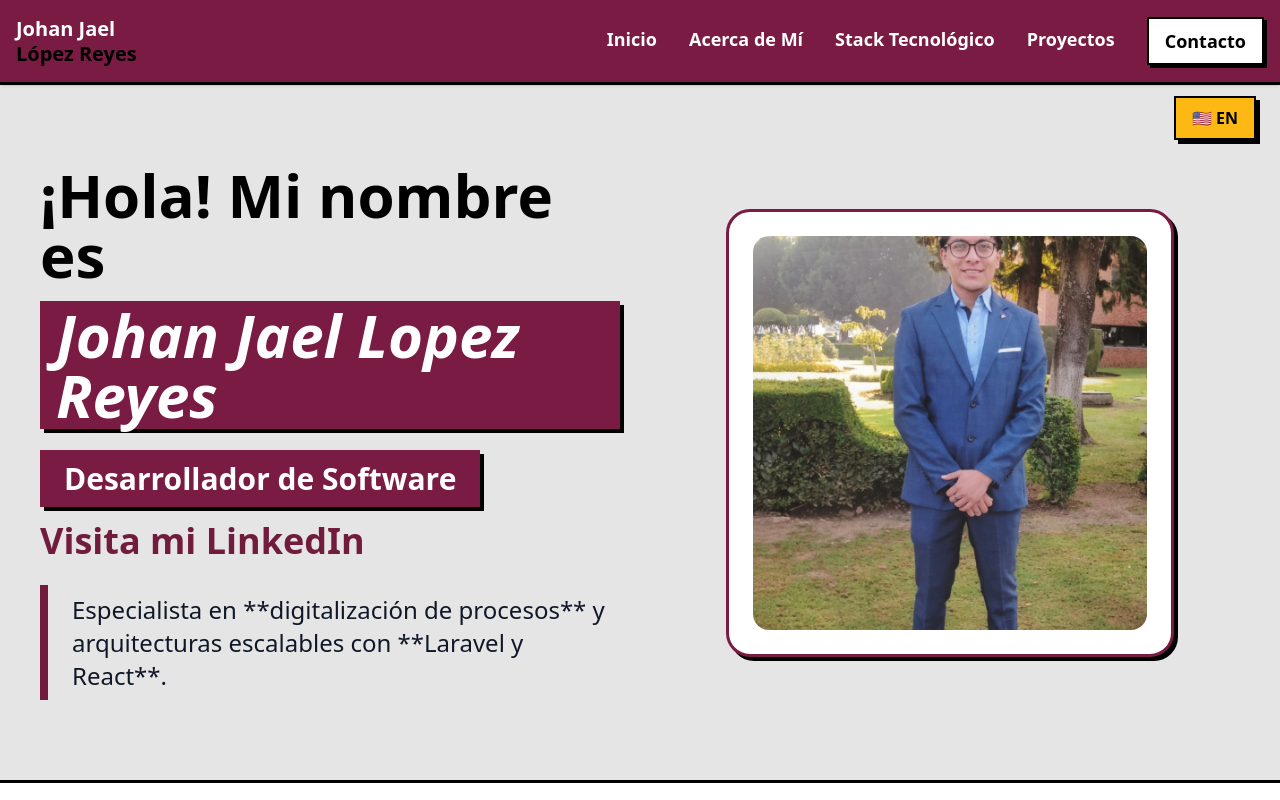
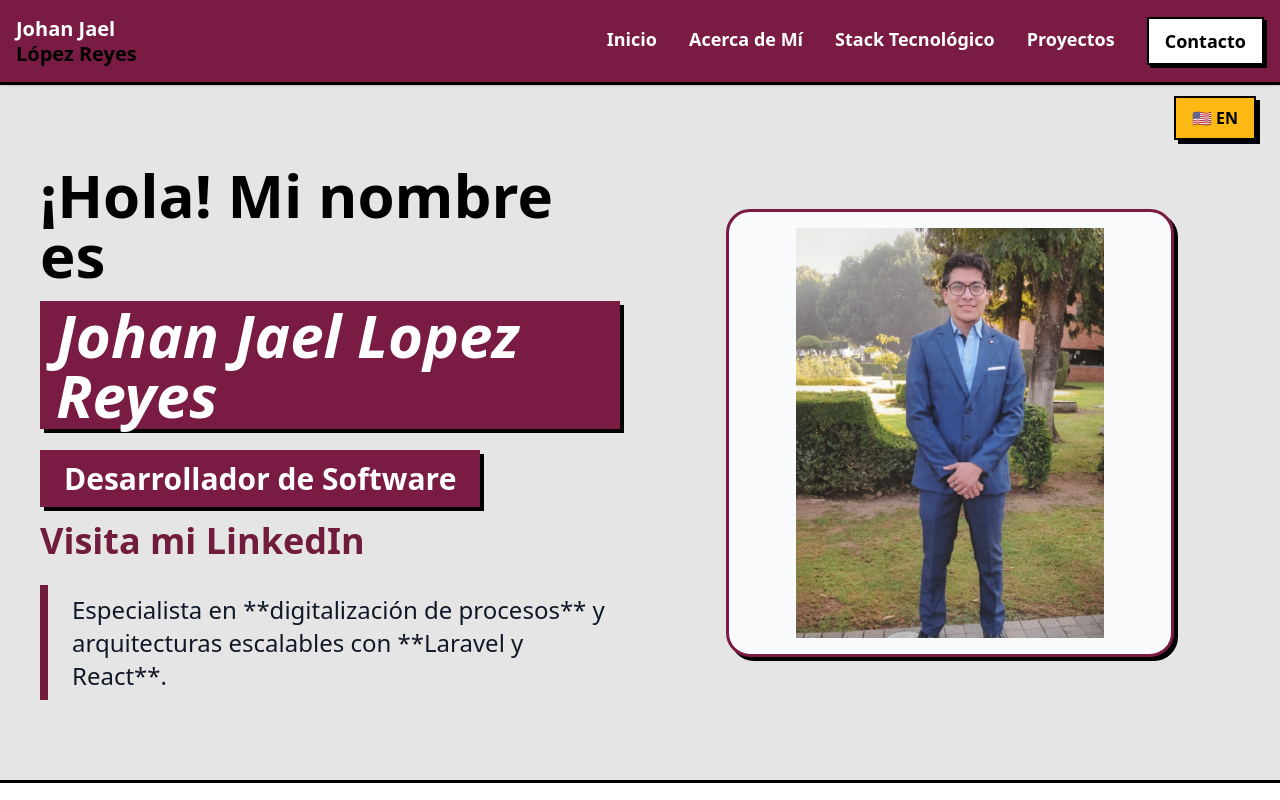
Before and after one commit to johanUtm04/portfolio_web, a React (Vite) app in the folder portfolio-johan/: page / in a window 1280 px wide. Shown: the top 800 px of the page. Built offline with nearby package versions, Linux system fonts and the light colour scheme.

Commit message:
fix: adjust padding and background color in Home component for better aesthetics

```diff
--- a/portfolio-johan/src/components/Home.jsx
+++ b/portfolio-johan/src/components/Home.jsx
@@ -28,10 +28,10 @@ const Home = ({ t }) => {
         </p>
       </div>
 
-      <div className="flex-1 flex justify-center">
-        <div className="border-3 border-brand-accent rounded-3xl p-6 w-full max-w-md shadow-neo bg-white aspect-square flex items-center justify-center">
+    <div className="flex-1 flex justify-center">
+        <div className="border-3 border-brand-accent rounded-3xl p-4 w-full max-w-md shadow-neo bg-slate-50 aspect-square flex items-center justify-center">
               <img
-                className="w-full h-full object-cover rounded-2xl"
+                className="w-full h-full object-contain rounded-2xl"
                 src="/johan.jpg"
                 alt="Johan Jael López Reyes"
               />
```
